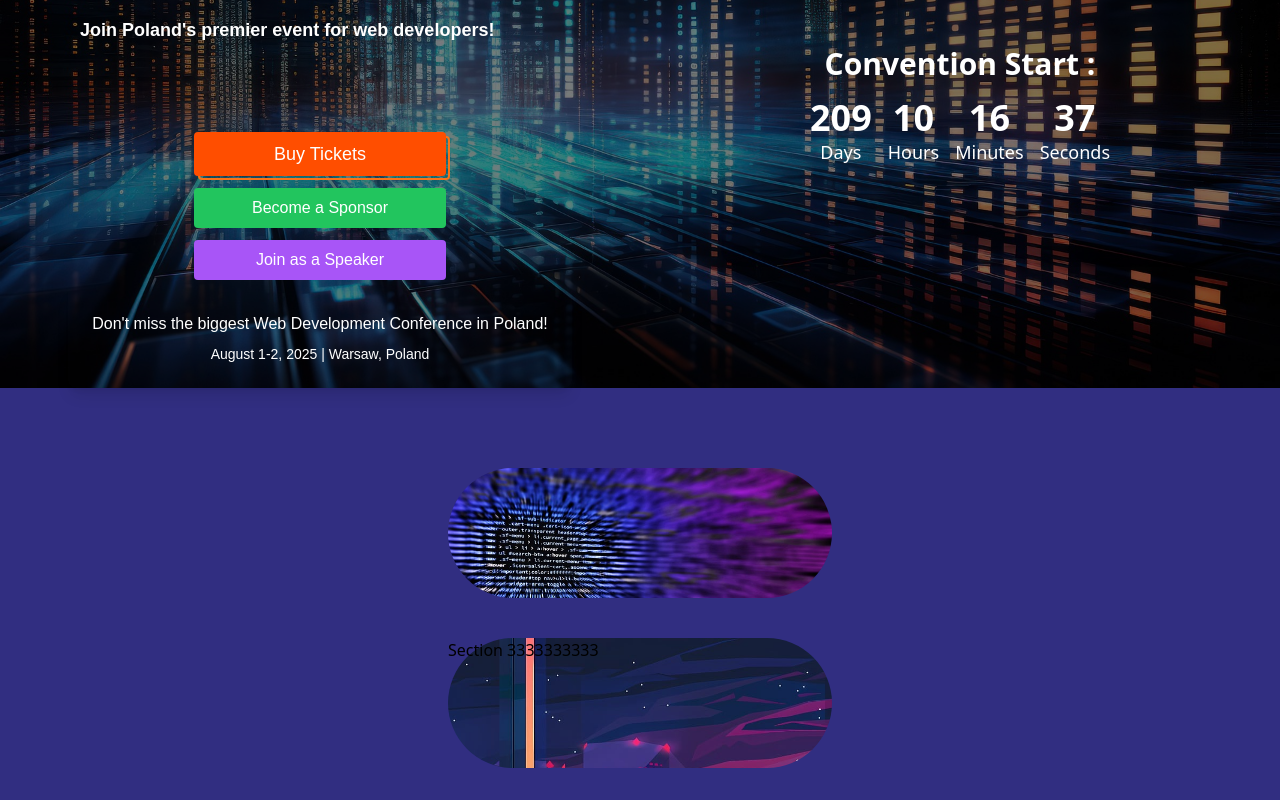
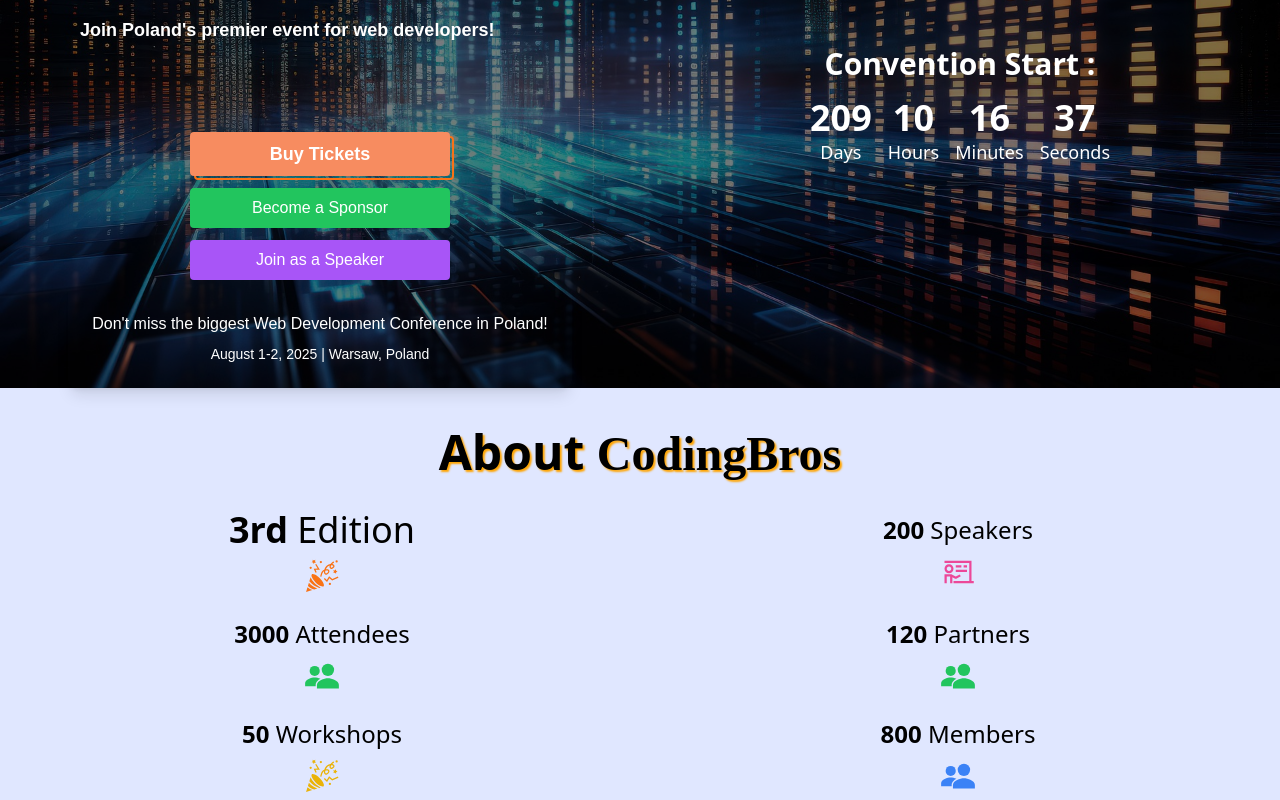
Before and after one commit to sabaudianin/NicePage, a React app: page / in a window 1280 px wide. Shown: the part 240-1040 px from the top of the page. Built offline with nearby package versions, Linux system fonts and the light colour scheme; no server answers.

Commit message:
added section aboutUs

```diff
--- /dev/null
+++ b/src/components/aboutUs/AboutUs.jsx
@@ -0,0 +1,72 @@
+import { MdEmojiEvents } from "react-icons/md";
+import { GiPartyPopper } from "react-icons/gi";
+import { BsAward } from "react-icons/bs";
+import { MdEvent } from "react-icons/md";
+import { AiFillTrophy } from "react-icons/ai";
+import { FaCalendarAlt } from "react-icons/fa";
+import { IoPeopleSharp } from "react-icons/io5";
+import { LiaChalkboardTeacherSolid } from "react-icons/lia";
+
+<LiaChalkboardTeacherSolid />;
+
+export const AboutUs = () => {
+  return (
+    <section className="my-6 px-4">
+      <h2
+        className="text-5xl font-bold mb-8 text-center"
+        style={{ textShadow: "2px 2px 2px #FFA500" }}
+      >
+        About <span className="font-rubik">CodingBros</span>
+      </h2>
+
+      <div className="grid grid-cols-1 md:grid-cols-2 gap-6 place-items-center">
+        <article className="text-4xl text-center font-medium">
+          <p className="mb-2">
+            <b>3rd</b> Edition
+          </p>
+          <GiPartyPopper className="text-orange-500 text-4xl mx-auto" />
+        </article>
+
+        {/* 200 Speakers */}
+        <article className="text-2xl text-center font-medium">
+          <p className="mb-2">
+            <b>200</b> Speakers
+          </p>
+          <LiaChalkboardTeacherSolid className="text-pink-500 text-4xl mx-auto" />
+        </article>
+
+        {/* 3000 Attendees */}
+        <article className="text-2xl text-center font-medium">
+          <p className="mb-2">
+            <b>3000</b> Attendees
+          </p>
+          <IoPeopleSharp className="text-green-500 text-4xl mx-auto" />
+        </article>
+
+        {/* 120 Partners */}
+        <article className="text-2xl text-center font-medium">
+          <p className="mb-2">
+            <b>120</b> Partners
+          </p>
+          <IoPeopleSharp className="text-green-500 text-4xl mx-auto" />
+        </article>
+
+        {/* 50 Workshops (dodatkowa statystyka) */}
+        <article className="text-2xl text-center font-medium">
+          <p className="mb-2">
+            <b>50</b> Workshops
+          </p>
+          <GiPartyPopper className="text-yellow-500 text-4xl mx-auto" />
+        </article>
+
+        {/* 800 Members (dodatkowa statystyka) */}
+        <article className="text-2xl text-center font-medium">
+          <p className="mb-2">
+            <b>800</b> Members
+          </p>
+          <IoPeopleSharp className="text-blue-500 text-4xl mx-auto" />
+        </article>
+      </div>
+    </section>
+  );
+};
--- a/src/components/home/Home.jsx
+++ b/src/components/home/Home.jsx
@@ -3,6 +3,7 @@ import { useLocation } from "react-router-dom";
 import { scroller } from "react-scroll";
 import { Cta } from "../cta/Cta";
 import { BuyTicketButton } from "../../elements/BuyTicketButton";
+import { AboutUs } from "../aboutUs/AboutUs";
 
 export const Home = () => {
   const location = useLocation();
@@ -19,18 +20,9 @@ export const Home = () => {
       <main>
         <section
           id="section1"
-          className="h-screen flex flex-col justify-between items-center py-20 gap-10 bg-indigo-900 dark:bg-neutral-900"
+          className="py-4 bg-indigo-100 dark:bg-neutral-900"
         >
-          <div className="bg-[url('/images/bgCta.jpg')] bg-cover  bg-no-repeat rounded-full h-96 w-96 "></div>
-          <div className="bg-[url('/images/chair.jpg')] bg-cover  bg-no-repeat rounded-full h-96 w-96  ">
-            <h2>Section 3333333333</h2>
-          </div>
-          <div className="bg-orange-300  rounded-full h-96 w-96 ">
-            <h2>Section </h2>
-          </div>
-          <div className="bg-purple-300  rounded-full h-96 w-96 ">
-            <h2>Section </h2>
-          </div>
+          <AboutUs />
         </section>
         <section
           id="section2"
--- a/src/elements/BuyTicketButton.jsx
+++ b/src/elements/BuyTicketButton.jsx
@@ -7,7 +7,7 @@ export const BuyTicketButton = () => {
         onClick={() => console.log("Buy ticket")}
         className="
             relative
-            z-10
+            z-1
             px-20
             py-2
             bg-orange-400
@@ -15,8 +15,9 @@ export const BuyTicketButton = () => {
             rounded
             hover:bg-orange-600
             text-lg
-            font-medium
+            font-bold
             animate-bgPulse
+
           "
       >
         Buy Tickets
--- a/tailwind.config.js
+++ b/tailwind.config.js
@@ -19,9 +19,9 @@ module.exports = {
       },
       keyframes: {
         bgPulse: {
-          "0%": { background: "rgb(255, 125, 0)" },
+          "0%": { background: "rgb(240, 204, 173)" },
           "50%": { background: "rgb(255, 60, 0)" },
-          "100%": { background: "rgb(255, 125, 0)" },
+          "100%": { background: "rgb(238, 198, 160)" },
         },
       },
       animation: {
```
